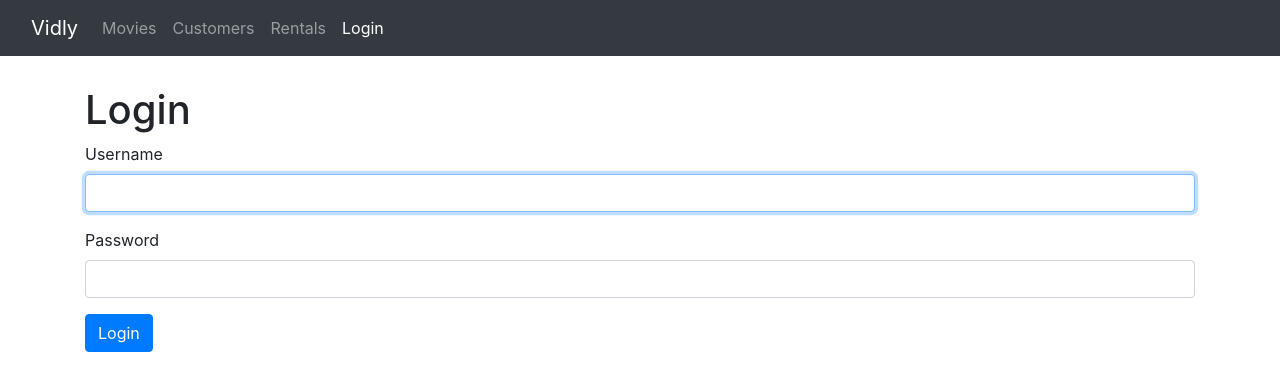
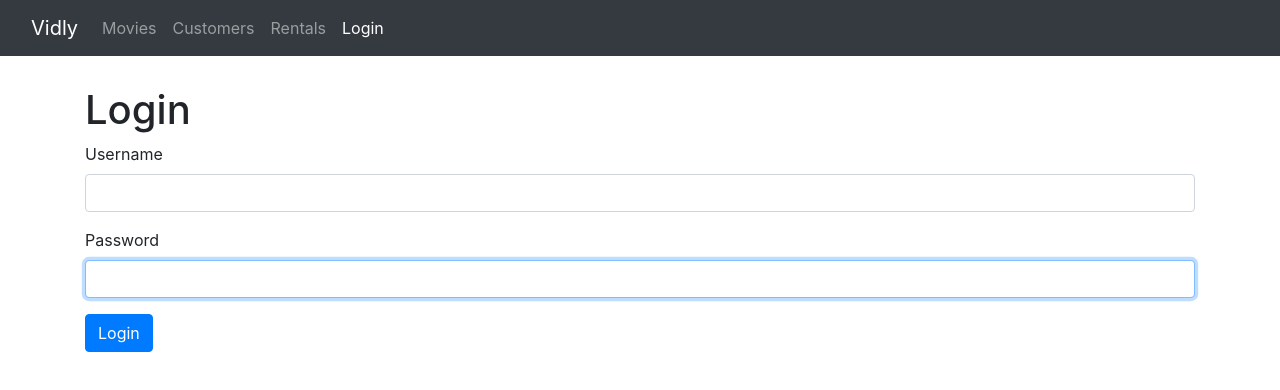
Before and after one commit to GGSMNandathilaka/vidly, a React (Create React App) app: page /login in a window 1280 px wide. Shown: the top 390 px of the page. Built offline with nearby package versions, Linux system fonts and the light colour scheme.

Commit message:
Created a common input component

```diff
--- /dev/null
+++ b/src/components/common/input.jsx
@@ -0,0 +1,21 @@
+import React from "react";
+
+const Input = ({ name, label, value, onChange }) => {
+  return (
+    <div className="form-group">
+      <label htmlFor={name}>{label}</label>
+      <input
+        value={value}
+        name={name}
+        onChange={onChange}
+        autoFocus
+        id={name}
+        type="text"
+        className="form-control"
+      />
+      <small className="form-text text-muted"></small>
+    </div>
+  );
+};
+
+export default Input;
--- a/src/components/loginForm.jsx
+++ b/src/components/loginForm.jsx
@@ -1,4 +1,5 @@
 import React, { Component } from "react";
+import Input from "./common/input";
 
 class LoginForm extends Component {
   state = {
@@ -24,31 +25,19 @@
       <div>
         <h1>Login</h1>
         <form onSubmit={this.handleSubmit}>
-          <div className="form-group">
-            <label htmlFor="username">Username</label>
-            <input
+          <Input
+            name="username"
+            label="Username"
             value={account.username}
-              name="username"
             onChange={this.handleChange}
-              autoFocus
-              id="username"
-              type="text"
-              className="form-control"
           />
-            <small className="form-text text-muted"></small>
-          </div>
-          <div className="form-group">
-            <label htmlFor="password">Password</label>
-            <input
+          <Input
+            name="password"
+            label="Password"
             value={account.password}
-              name="password"
             onChange={this.handleChange}
-              id="password"
-              type="text"
-              className="form-control"
           />
-            <small className="form-text text-muted"></small>
-          </div>
+
           <button className="btn btn-primary">Login</button>
         </form>
       </div>
```
Lines whose indentation alone changed are shown as unchanged.
